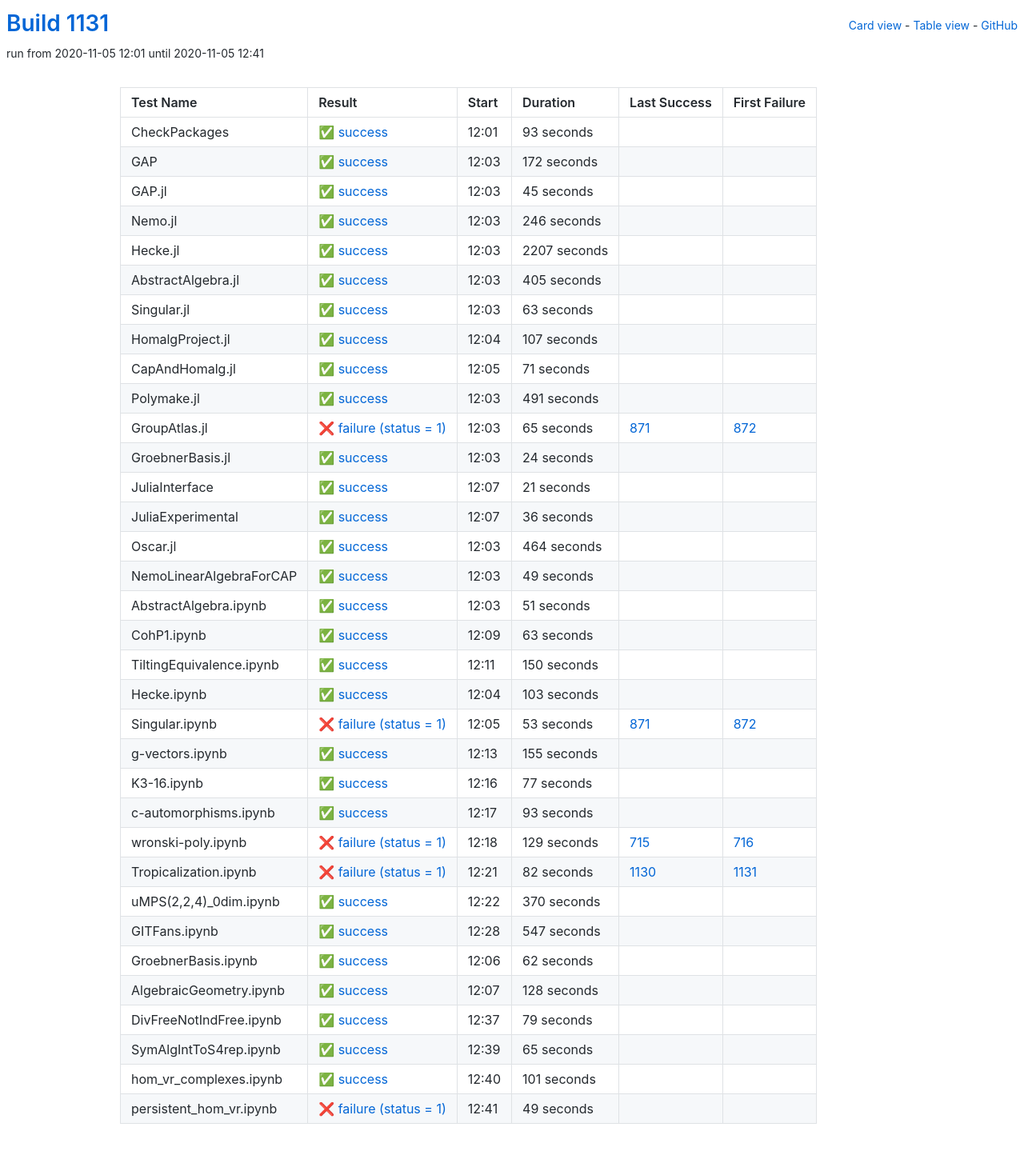
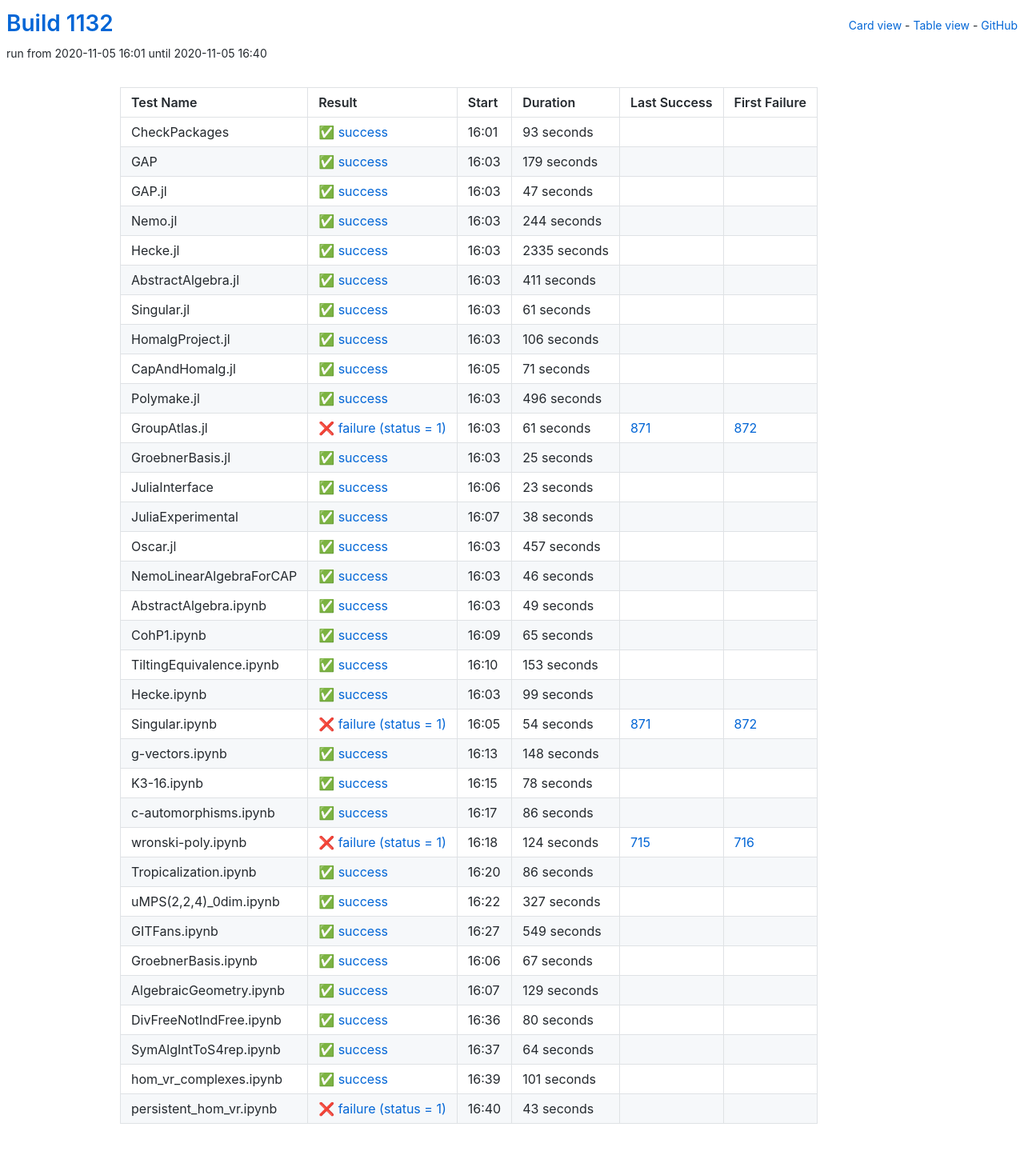
Before and after one commit to oscar-system/oscar-ci-status-stable, a Jekyll site: the page built from table.html, in a window 1280 px wide. Shown: the whole page at 80% size. Built offline with Jekyll 4.4.1, drawn with Linux system fonts in a browser that asks for light colours.

Commit message:
Build #1132

```diff
--- a/_data/ci.yml
+++ b/_data/ci.yml
@@ -1,6 +1,6 @@
 ---
-build: 1131
-build_url: https://oscarci.mathematik.uni-kl.de/job/oscar-stable/1131/
+build: 1132
+build_url: https://oscarci.mathematik.uni-kl.de/job/oscar-stable/1132/
 job: oscar-stable
 organization: oscar-system
 repo: oscar-ci-status-stable
@@ -8,8 +8,8 @@ repourl: https://github.com/oscar-system/oscar-ci-status-stable
 tests:
 - name: CheckPackages
   id: checkpackages
-  log: https://oscarci.mathematik.uni-kl.de/job/oscar-stable/1131/artifact/logs/build-1131/CheckPackages.log
-  start: 2020-11-05 12:01
+  log: https://oscarci.mathematik.uni-kl.de/job/oscar-stable/1132/artifact/logs/build-1132/CheckPackages.log
+  start: 2020-11-05 16:01
   success: true
   exitcode: 0
   status: success
@@ -20,92 +20,92 @@ tests:
   first_failure_url:
 - name: GAP
   id: gap
-  log: https://oscarci.mathematik.uni-kl.de/job/oscar-stable/1131/artifact/logs/build-1131/GAP.log
-  start: 2020-11-05 12:03
+  log: https://oscarci.mathematik.uni-kl.de/job/oscar-stable/1132/artifact/logs/build-1132/GAP.log
+  start: 2020-11-05 16:03
   success: true
   exitcode: 0
   status: success
-  duration: 172
+  duration: 179
   last_success: false
   last_success_url:
   first_failure: false
   first_failure_url:
 - name: GAP.jl
   id: gap-jl
-  log: https://oscarci.mathematik.uni-kl.de/job/oscar-stable/1131/artifact/logs/build-1131/GAP.jl.log
-  start: 2020-11-05 12:03
+  log: https://oscarci.mathematik.uni-kl.de/job/oscar-stable/1132/artifact/logs/build-1132/GAP.jl.log
+  start: 2020-11-05 16:03
   success: true
   exitcode: 0
   status: success
-  duration: 45
+  duration: 47
   last_success: false
   last_success_url:
   first_failure: false
   first_failure_url:
 - name: Nemo.jl
   id: nemo-jl
-  log: https://oscarci.mathematik.uni-kl.de/job/oscar-stable/1131/artifact/logs/build-1131/Nemo.jl.log
-  start: 2020-11-05 12:03
+  log: https://oscarci.mathematik.uni-kl.de/job/oscar-stable/1132/artifact/logs/build-1132/Nemo.jl.log
+  start: 2020-11-05 16:03
   success: true
   exitcode: 0
   status: success
-  duration: 246
+  duration: 244
   last_success: false
   last_success_url:
   first_failure: false
   first_failure_url:
 - name: Hecke.jl
   id: hecke-jl
-  log: https://oscarci.mathematik.uni-kl.de/job/oscar-stable/1131/artifact/logs/build-1131/Hecke.jl.log
-  start: 2020-11-05 12:03
+  log: https://oscarci.mathematik.uni-kl.de/job/oscar-stable/1132/artifact/logs/build-1132/Hecke.jl.log
+  start: 2020-11-05 16:03
   success: true
   exitcode: 0
   status: success
-  duration: 2207
+  duration: 2335
   last_success: false
   last_success_url:
   first_failure: false
   first_failure_url:
 - name: AbstractAlgebra.jl
   id: abstractalgebra-jl
-  log: https://oscarci.mathematik.uni-kl.de/job/oscar-stable/1131/artifact/logs/build-1131/AbstractAlgebra.jl.log
-  start: 2020-11-05 12:03
+  log: https://oscarci.mathematik.uni-kl.de/job/oscar-stable/1132/artifact/logs/build-1132/AbstractAlgebra.jl.log
+  start: 2020-11-05 16:03
   success: true
   exitcode: 0
   status: success
-  duration: 405
+  duration: 411
   last_success: false
   last_success_url:
   first_failure: false
   first_failure_url:
 - name: Singular.jl
   id: singular-jl
-  log: https://oscarci.mathematik.uni-kl.de/job/oscar-stable/1131/artifact/logs/build-1131/Singular.jl.log
-  start: 2020-11-05 12:03
+  log: https://oscarci.mathematik.uni-kl.de/job/oscar-stable/1132/artifact/logs/build-1132/Singular.jl.log
+  start: 2020-11-05 16:03
   success: true
   exitcode: 0
   status: success
-  duration: 63
+  duration: 61
   last_success: false
   last_success_url:
   first_failure: false
   first_failure_url:
 - name: HomalgProject.jl
   id: homalgproject-jl
-  log: https://oscarci.mathematik.uni-kl.de/job/oscar-stable/1131/artifact/logs/build-1131/HomalgProject.jl.log
-  start: 2020-11-05 12:04
+  log: https://oscarci.mathematik.uni-kl.de/job/oscar-stable/1132/artifact/logs/build-1132/HomalgProject.jl.log
+  start: 2020-11-05 16:03
   success: true
   exitcode: 0
   status: success
-  duration: 107
+  duration: 106
   last_success: false
   last_success_url:
   first_failure: false
   first_failure_url:
 - name: CapAndHomalg.jl
   id: capandhomalg-jl
-  log: https://oscarci.mathematik.uni-kl.de/job/oscar-stable/1131/artifact/logs/build-1131/CapAndHomalg.jl.log
-  start: 2020-11-05 12:05
+  log: https://oscarci.mathematik.uni-kl.de/job/oscar-stable/1132/artifact/logs/build-1132/CapAndHomalg.jl.log
+  start: 2020-11-05 16:05
   success: true
   exitcode: 0
   status: success
@@ -116,80 +116,92 @@ tests:
   first_failure_url:
 - name: Polymake.jl
   id: polymake-jl
-  log: https://oscarci.mathematik.uni-kl.de/job/oscar-stable/1131/artifact/logs/build-1131/Polymake.jl.log
-  start: 2020-11-05 12:03
+  log: https://oscarci.mathematik.uni-kl.de/job/oscar-stable/1132/artifact/logs/build-1132/Polymake.jl.log
+  start: 2020-11-05 16:03
   success: true
   exitcode: 0
   status: success
-  duration: 491
+  duration: 496
   last_success: false
   last_success_url:
   first_failure: false
   first_failure_url:
 - name: GroupAtlas.jl
   id: groupatlas-jl
-  log: https://oscarci.mathematik.uni-kl.de/job/oscar-stable/1131/artifact/logs/build-1131/GroupAtlas.jl.log
-  start: 2020-11-05 12:03
+  log: https://oscarci.mathematik.uni-kl.de/job/oscar-stable/1132/artifact/logs/build-1132/GroupAtlas.jl.log
+  start: 2020-11-05 16:03
   success: false
   exitcode: 1
   status: failure
-  duration: 65
+  duration: 61
   last_success: 871
   last_success_url: https://oscarci.mathematik.uni-kl.de/job/oscar-stable/871/
   first_failure: 872
   first_failure_url: https://oscarci.mathematik.uni-kl.de/job/oscar-stable/872/
 - name: GroebnerBasis.jl
   id: groebnerbasis-jl
-  log: https://oscarci.mathematik.uni-kl.de/job/oscar-stable/1131/artifact/logs/build-1131/GroebnerBasis.jl.log
-  start: 2020-11-05 12:03
+  log: https://oscarci.mathematik.uni-kl.de/job/oscar-stable/1132/artifact/logs/build-1132/GroebnerBasis.jl.log
+  start: 2020-11-05 16:03
   success: true
   exitcode: 0
   status: success
-  duration: 24
+  duration: 25
   last_success: false
   last_success_url:
   first_failure: false
   first_failure_url:
 - name: JuliaInterface
   id: juliainterface
-  log: https://oscarci.mathematik.uni-kl.de/job/oscar-stable/1131/artifact/logs/build-1131/JuliaInterface.log
-  start: 2020-11-05 12:07
+  log: https://oscarci.mathematik.uni-kl.de/job/oscar-stable/1132/artifact/logs/build-1132/JuliaInterface.log
+  start: 2020-11-05 16:06
   success: true
   exitcode: 0
   status: success
-  duration: 21
+  duration: 23
   last_success: false
   last_success_url:
   first_failure: false
   first_failure_url:
 - name: JuliaExperimental
   id: juliaexperimental
-  log: https://oscarci.mathematik.uni-kl.de/job/oscar-stable/1131/artifact/logs/build-1131/JuliaExperimental.log
-  start: 2020-11-05 12:07
+  log: https://oscarci.mathematik.uni-kl.de/job/oscar-stable/1132/artifact/logs/build-1132/JuliaExperimental.log
+  start: 2020-11-05 16:07
   success: true
   exitcode: 0
   status: success
-  duration: 36
+  duration: 38
   last_success: false
   last_success_url:
   first_failure: false
   first_failure_url:
 - name: Oscar.jl
   id: oscar-jl
-  log: https://oscarci.mathematik.uni-kl.de/job/oscar-stable/1131/artifact/logs/build-1131/Oscar.jl.log
-  start: 2020-11-05 12:03
+  log: https://oscarci.mathematik.uni-kl.de/job/oscar-stable/1132/artifact/logs/build-1132/Oscar.jl.log
+  start: 2020-11-05 16:03
   success: true
   exitcode: 0
   status: success
-  duration: 464
+  duration: 457
   last_success: false
   last_success_url:
   first_failure: false
   first_failure_url:
 - name: NemoLinearAlgebraForCAP
   id: nemolinearalgebraforcap
-  log: https://oscarci.mathematik.uni-kl.de/job/oscar-stable/1131/artifact/logs/build-1131/NemoLinearAlgebraForCAP.log
-  start: 2020-11-05 12:03
+  log: https://oscarci.mathematik.uni-kl.de/job/oscar-stable/1132/artifact/logs/build-1132/NemoLinearAlgebraForCAP.log
+  start: 2020-11-05 16:03
+  success: true
+  exitcode: 0
+  status: success
+  duration: 46
+  last_success: false
+  last_success_url:
+  first_failure: false
+  first_failure_url:
+- name: AbstractAlgebra.ipynb
+  id: abstractalgebra-ipynb
+  log: https://oscarci.mathematik.uni-kl.de/job/oscar-stable/1132/artifact/logs/build-1132/AbstractAlgebra.ipynb.log
+  start: 2020-11-05 16:03
   success: true
   exitcode: 0
   status: success
@@ -198,190 +210,10 @@ tests:
   last_success_url:
   first_failure: false
   first_failure_url:
-- name: AbstractAlgebra.ipynb
-  id: abstractalgebra-ipynb
-  log: https://oscarci.mathematik.uni-kl.de/job/oscar-stable/1131/artifact/logs/build-1131/AbstractAlgebra.ipynb.log
-  start: 2020-11-05 12:03
-  success: true
-  exitcode: 0
-  status: success
-  duration: 51
-  last_success: false
-  last_success_url:
-  first_failure: false
-  first_failure_url:
 - name: CohP1.ipynb
   id: cohp1-ipynb
-  log: https://oscarci.mathematik.uni-kl.de/job/oscar-stable/1131/artifact/logs/build-1131/CohP1.ipynb.log
-  start: 2020-11-05 12:09
-  success: true
-  exitcode: 0
-  status: success
-  duration: 63
-  last_success: false
-  last_success_url:
-  first_failure: false
-  first_failure_url:
-- name: TiltingEquivalence.ipynb
-  id: tiltingequivalence-ipynb
-  log: https://oscarci.mathematik.uni-kl.de/job/oscar-stable/1131/artifact/logs/build-1131/TiltingEquivalence.ipynb.log
-  start: 2020-11-05 12:11
-  success: true
-  exitcode: 0
-  status: success
-  duration: 150
-  last_success: false
-  last_success_url:
-  first_failure: false
-  first_failure_url:
-- name: Hecke.ipynb
-  id: hecke-ipynb
-  log: https://oscarci.mathematik.uni-kl.de/job/oscar-stable/1131/artifact/logs/build-1131/Hecke.ipynb.log
-  start: 2020-11-05 12:04
-  success: true
-  exitcode: 0
-  status: success
-  duration: 103
-  last_success: false
-  last_success_url:
-  first_failure: false
-  first_failure_url:
-- name: Singular.ipynb
-  id: singular-ipynb
-  log: https://oscarci.mathematik.uni-kl.de/job/oscar-stable/1131/artifact/logs/build-1131/Singular.ipynb.log
-  start: 2020-11-05 12:05
-  success: false
-  exitcode: 1
-  status: failure
-  duration: 53
-  last_success: 871
-  last_success_url: https://oscarci.mathematik.uni-kl.de/job/oscar-stable/871/
-  first_failure: 872
-  first_failure_url: https://oscarci.mathematik.uni-kl.de/job/oscar-stable/872/
-- name: g-vectors.ipynb
-  id: g-vectors-ipynb
-  log: https://oscarci.mathematik.uni-kl.de/job/oscar-stable/1131/artifact/logs/build-1131/g-vectors.ipynb.log
-  start: 2020-11-05 12:13
-  success: true
-  exitcode: 0
-  status: success
-  duration: 155
-  last_success: false
-  last_success_url:
-  first_failure: false
-  first_failure_url:
-- name: K3-16.ipynb
-  id: k3-16-ipynb
-  log: https://oscarci.mathematik.uni-kl.de/job/oscar-stable/1131/artifact/logs/build-1131/K3-16.ipynb.log
-  start: 2020-11-05 12:16
-  success: true
-  exitcode: 0
-  status: success
-  duration: 77
-  last_success: false
-  last_success_url:
-  first_failure: false
-  first_failure_url:
-- name: c-automorphisms.ipynb
-  id: c-automorphisms-ipynb
-  log: https://oscarci.mathematik.uni-kl.de/job/oscar-stable/1131/artifact/logs/build-1131/c-automorphisms.ipynb.log
-  start: 2020-11-05 12:17
-  success: true
-  exitcode: 0
-  status: success
-  duration: 93
-  last_success: false
-  last_success_url:
-  first_failure: false
-  first_failure_url:
-- name: wronski-poly.ipynb
-  id: wronski-poly-ipynb
-  log: https://oscarci.mathematik.uni-kl.de/job/oscar-stable/1131/artifact/logs/build-1131/wronski-poly.ipynb.log
-  start: 2020-11-05 12:18
-  success: false
-  exitcode: 1
-  status: failure
-  duration: 129
-  last_success: 715
-  last_success_url: https://oscarci.mathematik.uni-kl.de/job/oscar-stable/715/
-  first_failure: 716
-  first_failure_url: https://oscarci.mathematik.uni-kl.de/job/oscar-stable/716/
-- name: Tropicalization.ipynb
-  id: tropicalization-ipynb
-  log: https://oscarci.mathematik.uni-kl.de/job/oscar-stable/1131/artifact/logs/build-1131/Tropicalization.ipynb.log
-  start: 2020-11-05 12:21
-  success: false
-  exitcode: 1
-  status: failure
-  duration: 82
-  last_success: 1130
-  last_success_url: https://oscarci.mathematik.uni-kl.de/job/oscar-stable/1130/
-  first_failure: 1131
-  first_failure_url: https://oscarci.mathematik.uni-kl.de/job/oscar-stable/1131/
-- name: uMPS(2,2,4)_0dim.ipynb
-  id: umps-2-2-4-0dim-ipynb
-  log: https://oscarci.mathematik.uni-kl.de/job/oscar-stable/1131/artifact/logs/build-1131/uMPS-2-2-4-_0dim.ipynb.log
-  start: 2020-11-05 12:22
-  success: true
-  exitcode: 0
-  status: success
-  duration: 370
-  last_success: false
-  last_success_url:
-  first_failure: false
-  first_failure_url:
-- name: GITFans.ipynb
-  id: gitfans-ipynb
-  log: https://oscarci.mathematik.uni-kl.de/job/oscar-stable/1131/artifact/logs/build-1131/GITFans.ipynb.log
-  start: 2020-11-05 12:28
-  success: true
-  exitcode: 0
-  status: success
-  duration: 547
-  last_success: false
-  last_success_url:
-  first_failure: false
-  first_failure_url:
-- name: GroebnerBasis.ipynb
-  id: groebnerbasis-ipynb
-  log: https://oscarci.mathematik.uni-kl.de/job/oscar-stable/1131/artifact/logs/build-1131/GroebnerBasis.ipynb.log
-  start: 2020-11-05 12:06
-  success: true
-  exitcode: 0
-  status: success
-  duration: 62
-  last_success: false
-  last_success_url:
-  first_failure: false
-  first_failure_url:
-- name: AlgebraicGeometry.ipynb
-  id: algebraicgeometry-ipynb
-  log: https://oscarci.mathematik.uni-kl.de/job/oscar-stable/1131/artifact/logs/build-1131/AlgebraicGeometry.ipynb.log
-  start: 2020-11-05 12:07
-  success: true
-  exitcode: 0
-  status: success
-  duration: 128
-  last_success: false
-  last_success_url:
-  first_failure: false
-  first_failure_url:
-- name: DivFreeNotIndFree.ipynb
-  id: divfreenotindfree-ipynb
-  log: https://oscarci.mathematik.uni-kl.de/job/oscar-stable/1131/artifact/logs/build-1131/DivFreeNotIndFree.ipynb.log
-  start: 2020-11-05 12:37
-  success: true
-  exitcode: 0
-  status: success
-  duration: 79
-  last_success: false
-  last_success_url:
-  first_failure: false
-  first_failure_url:
-- name: SymAlgIntToS4rep.ipynb
-  id: symalginttos4rep-ipynb
-  log: https://oscarci.mathematik.uni-kl.de/job/oscar-stable/1131/artifact/logs/build-1131/SymAlgIntToS4rep.ipynb.log
-  start: 2020-11-05 12:39
+  log: https://oscarci.mathematik.uni-kl.de/job/oscar-stable/1132/artifact/logs/build-1132/CohP1.ipynb.log
+  start: 2020-11-05 16:09
   success: true
   exitcode: 0
   status: success
@@ -390,10 +222,178 @@ tests:
   last_success_url:
   first_failure: false
   first_failure_url:
+- name: TiltingEquivalence.ipynb
+  id: tiltingequivalence-ipynb
+  log: https://oscarci.mathematik.uni-kl.de/job/oscar-stable/1132/artifact/logs/build-1132/TiltingEquivalence.ipynb.log
+  start: 2020-11-05 16:10
+  success: true
+  exitcode: 0
+  status: success
+  duration: 153
+  last_success: false
+  last_success_url:
+  first_failure: false
+  first_failure_url:
+- name: Hecke.ipynb
+  id: hecke-ipynb
+  log: https://oscarci.mathematik.uni-kl.de/job/oscar-stable/1132/artifact/logs/build-1132/Hecke.ipynb.log
+  start: 2020-11-05 16:03
+  success: true
+  exitcode: 0
+  status: success
+  duration: 99
+  last_success: false
+  last_success_url:
+  first_failure: false
+  first_failure_url:
+- name: Singular.ipynb
+  id: singular-ipynb
+  log: https://oscarci.mathematik.uni-kl.de/job/oscar-stable/1132/artifact/logs/build-1132/Singular.ipynb.log
+  start: 2020-11-05 16:05
+  success: false
+  exitcode: 1
+  status: failure
+  duration: 54
+  last_success: 871
+  last_success_url: https://oscarci.mathematik.uni-kl.de/job/oscar-stable/871/
+  first_failure: 872
+  first_failure_url: https://oscarci.mathematik.uni-kl.de/job/oscar-stable/872/
+- name: g-vectors.ipynb
+  id: g-vectors-ipynb
+  log: https://oscarci.mathematik.uni-kl.de/job/oscar-stable/1132/artifact/logs/build-1132/g-vectors.ipynb.log
+  start: 2020-11-05 16:13
+  success: true
+  exitcode: 0
+  status: success
+  duration: 148
+  last_success: false
+  last_success_url:
+  first_failure: false
+  first_failure_url:
+- name: K3-16.ipynb
+  id: k3-16-ipynb
+  log: https://oscarci.mathematik.uni-kl.de/job/oscar-stable/1132/artifact/logs/build-1132/K3-16.ipynb.log
+  start: 2020-11-05 16:15
+  success: true
+  exitcode: 0
+  status: success
+  duration: 78
+  last_success: false
+  last_success_url:
+  first_failure: false
+  first_failure_url:
+- name: c-automorphisms.ipynb
+  id: c-automorphisms-ipynb
+  log: https://oscarci.mathematik.uni-kl.de/job/oscar-stable/1132/artifact/logs/build-1132/c-automorphisms.ipynb.log
+  start: 2020-11-05 16:17
+  success: true
+  exitcode: 0
+  status: success
+  duration: 86
+  last_success: false
+  last_success_url:
+  first_failure: false
+  first_failure_url:
+- name: wronski-poly.ipynb
+  id: wronski-poly-ipynb
+  log: https://oscarci.mathematik.uni-kl.de/job/oscar-stable/1132/artifact/logs/build-1132/wronski-poly.ipynb.log
+  start: 2020-11-05 16:18
+  success: false
+  exitcode: 1
+  status: failure
+  duration: 124
+  last_success: 715
+  last_success_url: https://oscarci.mathematik.uni-kl.de/job/oscar-stable/715/
+  first_failure: 716
+  first_failure_url: https://oscarci.mathematik.uni-kl.de/job/oscar-stable/716/
+- name: Tropicalization.ipynb
+  id: tropicalization-ipynb
+  log: https://oscarci.mathematik.uni-kl.de/job/oscar-stable/1132/artifact/logs/build-1132/Tropicalization.ipynb.log
+  start: 2020-11-05 16:20
+  success: true
+  exitcode: 0
+  status: success
+  duration: 86
+  last_success: false
+  last_success_url:
+  first_failure: false
+  first_failure_url:
+- name: uMPS(2,2,4)_0dim.ipynb
+  id: umps-2-2-4-0dim-ipynb
+  log: https://oscarci.mathematik.uni-kl.de/job/oscar-stable/1132/artifact/logs/build-1132/uMPS-2-2-4-_0dim.ipynb.log
+  start: 2020-11-05 16:22
+  success: true
+  exitcode: 0
+  status: success
+  duration: 327
+  last_success: false
+  last_success_url:
+  first_failure: false
+  first_failure_url:
+- name: GITFans.ipynb
+  id: gitfans-ipynb
+  log: https://oscarci.mathematik.uni-kl.de/job/oscar-stable/1132/artifact/logs/build-1132/GITFans.ipynb.log
+  start: 2020-11-05 16:27
+  success: true
+  exitcode: 0
+  status: success
+  duration: 549
+  last_success: false
+  last_success_url:
+  first_failure: false
+  first_failure_url:
+- name: GroebnerBasis.ipynb
+  id: groebnerbasis-ipynb
+  log: https://oscarci.mathematik.uni-kl.de/job/oscar-stable/1132/artifact/logs/build-1132/GroebnerBasis.ipynb.log
+  start: 2020-11-05 16:06
+  success: true
+  exitcode: 0
+  status: success
+  duration: 67
+  last_success: false
+  last_success_url:
+  first_failure: false
+  first_failure_url:
+- name: AlgebraicGeometry.ipynb
+  id: algebraicgeometry-ipynb
+  log: https://oscarci.mathematik.uni-kl.de/job/oscar-stable/1132/artifact/logs/build-1132/AlgebraicGeometry.ipynb.log
+  start: 2020-11-05 16:07
+  success: true
+  exitcode: 0
+  status: success
+  duration: 129
+  last_success: false
+  last_success_url:
+  first_failure: false
+  first_failure_url:
+- name: DivFreeNotIndFree.ipynb
+  id: divfreenotindfree-ipynb
+  log: https://oscarci.mathematik.uni-kl.de/job/oscar-stable/1132/artifact/logs/build-1132/DivFreeNotIndFree.ipynb.log
+  start: 2020-11-05 16:36
+  success: true
+  exitcode: 0
+  status: success
+  duration: 80
+  last_success: false
+  last_success_url:
+  first_failure: false
+  first_failure_url:
+- name: SymAlgIntToS4rep.ipynb
+  id: symalginttos4rep-ipynb
+  log: https://oscarci.mathematik.uni-kl.de/job/oscar-stable/1132/artifact/logs/build-1132/SymAlgIntToS4rep.ipynb.log
+  start: 2020-11-05 16:37
+  success: true
+  exitcode: 0
+  status: success
+  duration: 64
+  last_success: false
+  last_success_url:
+  first_failure: false
+  first_failure_url:
 - name: hom_vr_complexes.ipynb
   id: hom-vr-complexes-ipynb
-  log: https://oscarci.mathematik.uni-kl.de/job/oscar-stable/1131/artifact/logs/build-1131/hom_vr_complexes.ipynb.log
-  start: 2020-11-05 12:40
+  log: https://oscarci.mathematik.uni-kl.de/job/oscar-stable/1132/artifact/logs/build-1132/hom_vr_complexes.ipynb.log
+  start: 2020-11-05 16:39
   success: true
   exitcode: 0
   status: success
@@ -404,12 +404,12 @@ tests:
   first_failure_url:
 - name: persistent_hom_vr.ipynb
   id: persistent-hom-vr-ipynb
-  log: https://oscarci.mathematik.uni-kl.de/job/oscar-stable/1131/artifact/logs/build-1131/persistent_hom_vr.ipynb.log
-  start: 2020-11-05 12:41
+  log: https://oscarci.mathematik.uni-kl.de/job/oscar-stable/1132/artifact/logs/build-1132/persistent_hom_vr.ipynb.log
+  start: 2020-11-05 16:40
   success: false
   exitcode: 1
   status: failure
-  duration: 49
+  duration: 43
   last_success: false
   last_success_url:
   first_failure: false
```
Also changed, not shown: README.md.
